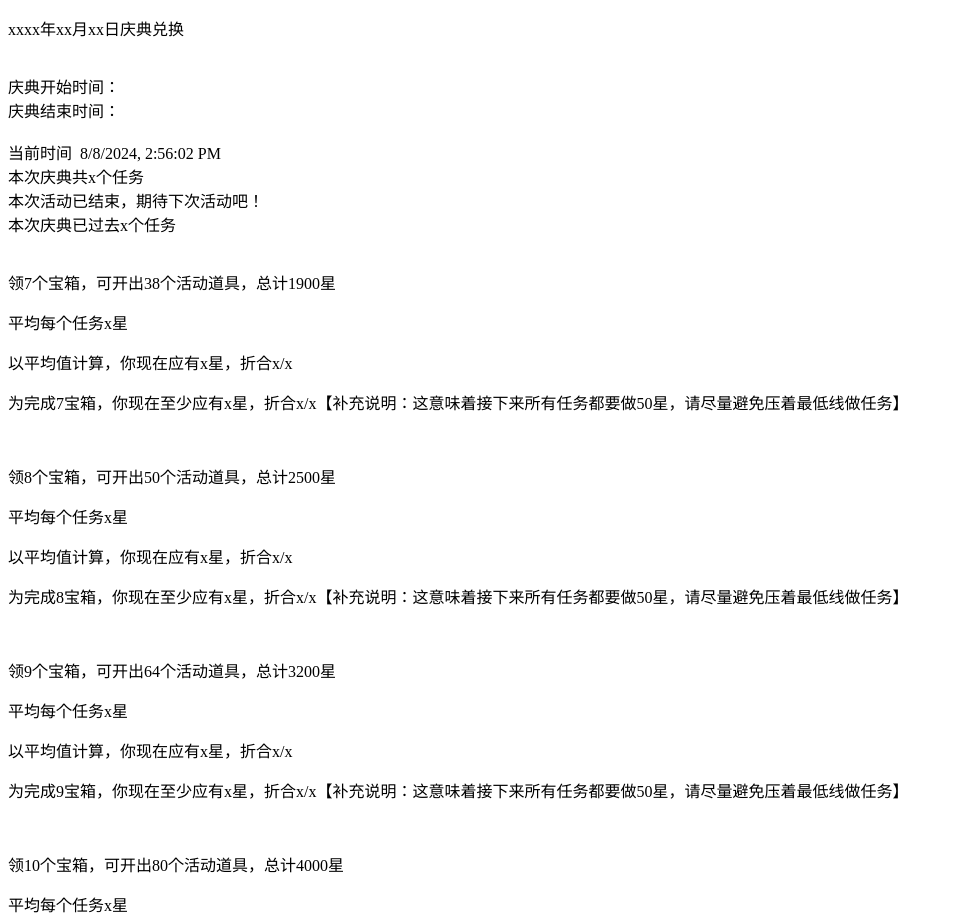
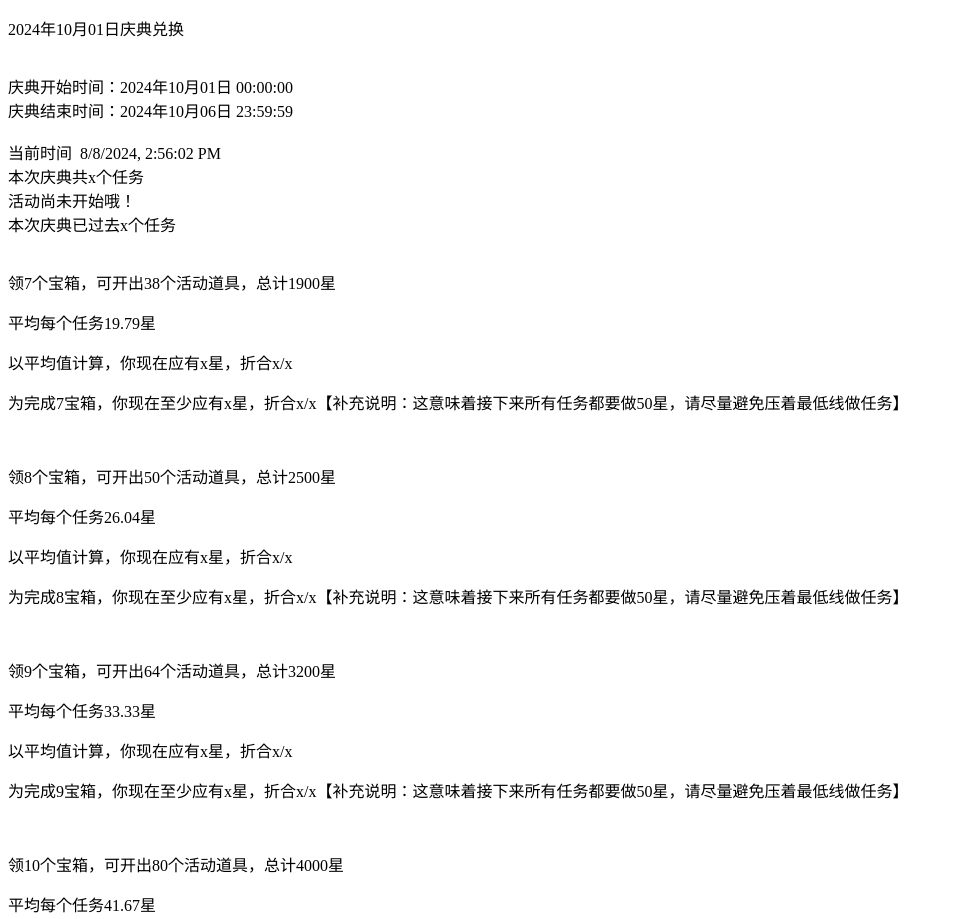
Before and after one commit to 2000y/fknsg, a plain HTML site: page index.html in a window 1280 px wide. Shown: the top 919 px of the page, without its empty margins (0-953 px from the left). Drawn offline with Linux system fonts and the light colour scheme.

Commit message:
Update index.html

```diff
--- a/index.html
+++ b/index.html
@@ -4,8 +4,8 @@
 	<meta charset="utf-8">
 	<script>
 		// 需要修改的只有庆典开始和结束时间
-		var start_time = new Date("2024-8-1 00:00:00");	//庆典开始时间，日期格式 "年-月-日 时:分:秒"
-		var end_time = new Date("2024-8-6 23:59:59");		//庆典结束时间，日期格式 "年-月-日 时:分:秒"
+		var start_time = new Date("2024-10-1 00:00:00");	//庆典开始时间，日期格式 "年-月-日 时:分:秒"
+		var end_time = new Date("2024-10-6 23:59:59");		//庆典结束时间，日期格式 "年-月-日 时:分:秒"
 		var total_mission_num = parseInt((parseInt(end_time/1000) - parseInt(start_time/1000))/(90*60))+1;
 		function getNowFormatDate(date) {
 
```
